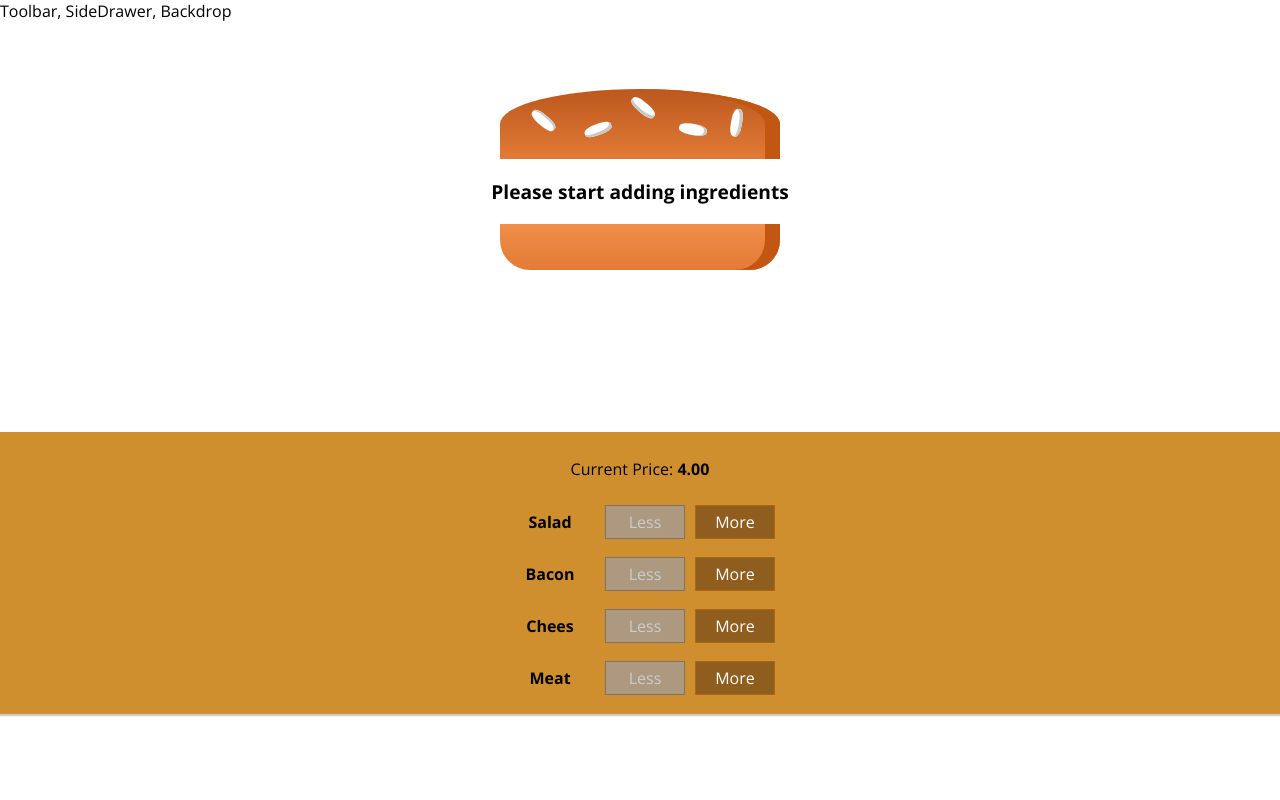
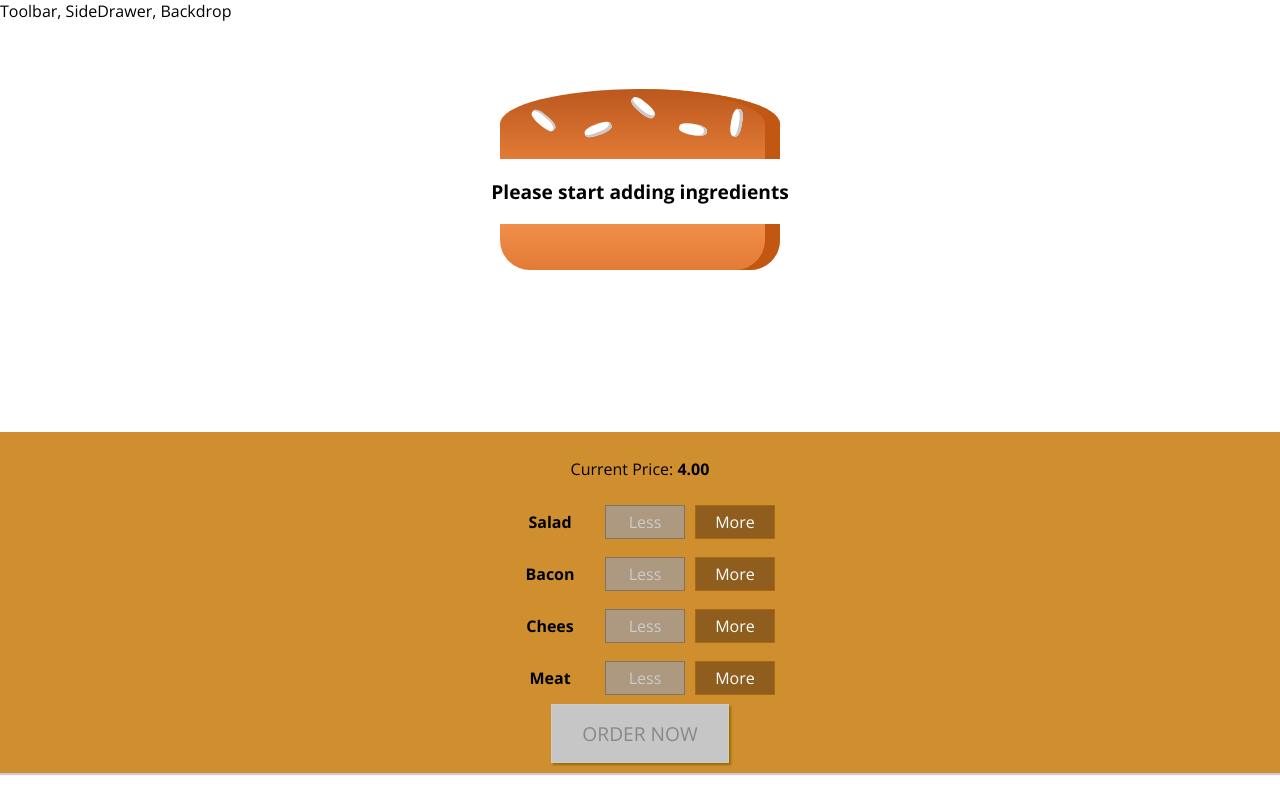
Before and after one commit to Gtes/burger-react-app, a React (Create React App) app: page / in a window 1280 px wide. Built offline with nearby package versions, Linux system fonts and the light colour scheme.

Commit message:
20. Adding the Order Button

```diff
--- a/src/components/Burger/BuildControls/BuildControls.js
+++ b/src/components/Burger/BuildControls/BuildControls.js
@@ -12,7 +12,9 @@
 
 const buildControls = (props) => (
     <div className={classes.BuildControls}>
-        <p>Current Price: <strong>{props.price.toFixed(2)}</strong></p>
+        <p>
+            Current Price: <strong>{props.price.toFixed(2)}</strong>
+        </p>
         {controls.map((ctrl) => (
             <BuildControl
                 added={() => props.ingredtientAdded(ctrl.type)}
@@ -22,6 +24,10 @@
                 disabled={props.disabled[ctrl.type]}
             ></BuildControl>
         ))}
+
+        <button className={classes.OrderButton} disabled={!props.purchasable}>
+            ORDER NOW
+        </button>
     </div>
 );
 
--- a/src/components/Burger/BuildControls/BuildControls.module.css
+++ b/src/components/Burger/BuildControls/BuildControls.module.css
@@ -1,10 +1,52 @@
 .BuildControls{
-    width: 100%;
+    /* width: 100%; */
     background-color: #CF8F2E;
     display: flex;
     flex-flow: column;
     text-align: center;
+    align-items: center;
     box-shadow: 0 2px 1px #ccc;
-    margin: auto;
     padding: 10px 0;
 }
+
+
+.OrderButton {
+    background-color: #DAD735;
+    outline: none;
+    cursor: pointer;
+    border: 1px solid #966909;
+    color: #966909;
+    font-family: inherit;
+    font-size: 1.2em;
+    padding: 15px 30px;
+    box-shadow: 2px 2px 2px #966909;
+}
+
+.OrderButton:hover, .OrderButton:active {
+    background-color: #A0DB41;
+    border: 1px solid #966909;
+    color: #966909;
+}
+
+.OrderButton:disabled {
+    background-color: #C7C6C6;
+    cursor: not-allowed;
+    border: 1px solid #ccc;
+    color: #888888;
+}
+
+.OrderButton:not(:disabled) {
+    animation: enable 0.3s linear;
+}
+
+@keyframes enable {
+    0% {
+        transform: scale(1);
+    }
+    60% {
+        transform: scale(1.1);
+    }
+    100% {
+        transform: scale(1);
+    }
+}
--- a/src/components/Burger/Burger.js
+++ b/src/components/Burger/Burger.js
@@ -14,8 +14,6 @@
             return arr.concat(el);
         }, []);
 
-    console.log(transformedIngedients);
-
     if (transformedIngedients.length === 0) {
         transformedIngedients = <p>Please start adding ingredients</p>;
     }
--- a/src/containers/BurgerBuilder/BurgerBuilder.js
+++ b/src/containers/BurgerBuilder/BurgerBuilder.js
@@ -19,8 +19,19 @@
             cheese: 0,
             meat: 0,
         },
+        purchasable: false,
         totalPrice: 4,
     };
+
+    updatePurchasdeState(ingredients) {
+        const sum = Object.values(ingredients).reduce((sum, value) => {
+            return sum + value;
+        });
+
+        console.log(sum);
+
+        this.setState({ purchasable: sum > 0 });
+    }
 
     addIngredientHandler = (type) => {
         const oldCount = this.state.ingredients[type];
@@ -40,6 +51,8 @@
             totalPrice: newPrice,
             ingredients: updatedIngredients,
         });
+
+        this.updatePurchasdeState(updatedIngredients);
     };
 
     removeIngredientHandler = (type) => {
@@ -65,6 +78,8 @@
             totalPrice: newPrice,
             ingredients: updatedIngredients,
         });
+
+        this.updatePurchasdeState(updatedIngredients);
     };
 
     render() {
@@ -83,7 +98,8 @@
                     ingredtientAdded={this.addIngredientHandler}
                     ingredtientRemoved={this.removeIngredientHandler}
                     disabled={disableInfo}
-                    price = {this.state.totalPrice}
+                    price={this.state.totalPrice}
+                    purchasable={this.state.purchasable}
                 ></BuildControls>
             </Aux>
         );
```
